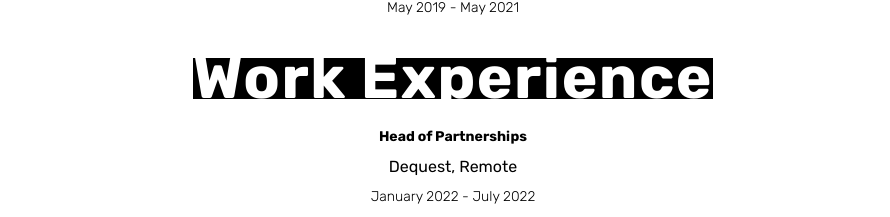
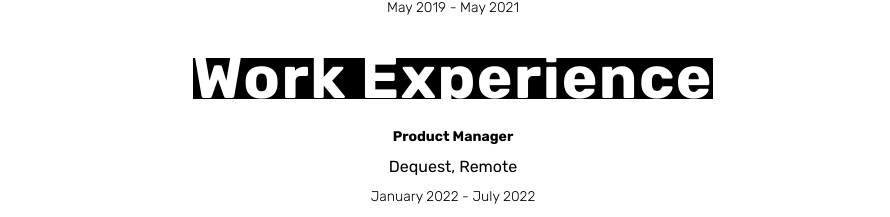
Before and after one commit to MalachiVargas/malonbc-portfolio, a Next.js app: page / in a window 1280 px wide. Shown: the part 2740-2957 px from the top of the page, without its empty margins (187-1077 px from the left). Built offline with nearby package versions, Linux system fonts and the light colour scheme.

Commit message:
Update DeQuest2

```diff
--- a/components/Resume.tsx
+++ b/components/Resume.tsx
@@ -36,9 +36,7 @@ export const Resume = () => {
         Work Experience
       </h1>
       <div className="text-center max-w-[200px] mt-[20px]">
-        <h3 className="font-rubikBold text-sm mt-2 px-1">
-          Head of Partnerships
-        </h3>
+        <h3 className="font-rubikBold text-sm mt-2 px-1">Product Manager</h3>
         <p className="font-rubikRegular text-md mt-2 px-1">Dequest, Remote</p>
         <p className="font-rubikLight text-sm mt-2 px-1">
           January 2022 - July 2022
```
